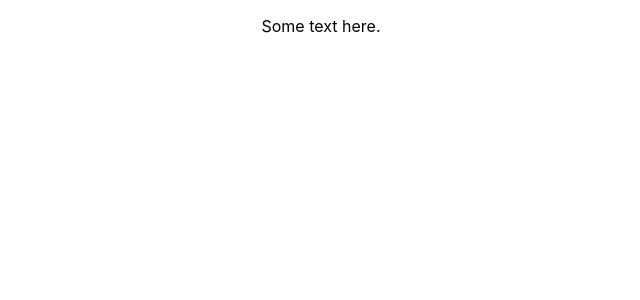
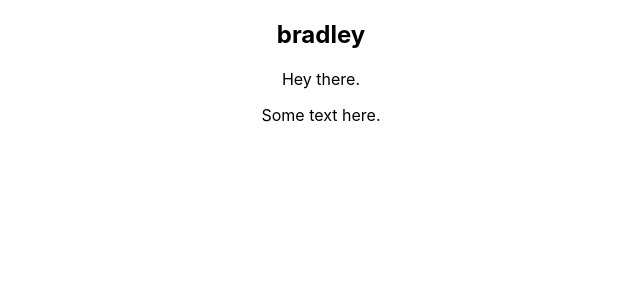
Before and after one commit to bradleykenny/micro-blog-project, a React (Create React App) app in the folder client/: page / in a window 1280 px wide. Shown: the top 300 px of the page, without its empty margins (319-959 px from the left). Built offline with nearby package versions, Linux system fonts and the light colour scheme.

Commit message:
Created card and started backend code.

```diff
--- a/client/src/App.js
+++ b/client/src/App.js
@@ -1,9 +1,12 @@
 import React from "react";
 import "./App.css";
+
+import Card from "./components/Card";
 
 function App() {
 	return (
 		<div className="App">
+			<Card username="bradley" text="Hey there." />
 			<p>Some text here.</p>
 		</div>
 	);
--- /dev/null
+++ b/client/src/components/Card.tsx
@@ -0,0 +1,24 @@
+import React, { Component } from "react";
+
+type CardProps = {
+	username: string;
+	text: string;
+};
+type CardState = {};
+
+class Card extends Component<CardProps, CardState> {
+	constructor(props: CardProps) {
+		super(props);
+	}
+
+	render() {
+		return (
+			<div className="card">
+				<h2>{this.props.username}</h2>
+				<p>{this.props.text}</p>
+			</div>
+		);
+	}
+}
+
+export default Card;
--- /dev/null
+++ b/client/src/style/Card.css
@@ -0,0 +1,4 @@
+.card {
+	box-shadow: 0px 0px 10px rgba(0, 0, 0, 0.2);
+	padding: 10px 25px;
+}
```
Also changed, not shown: 2 other files (tests, documents, lock files or other folders).
